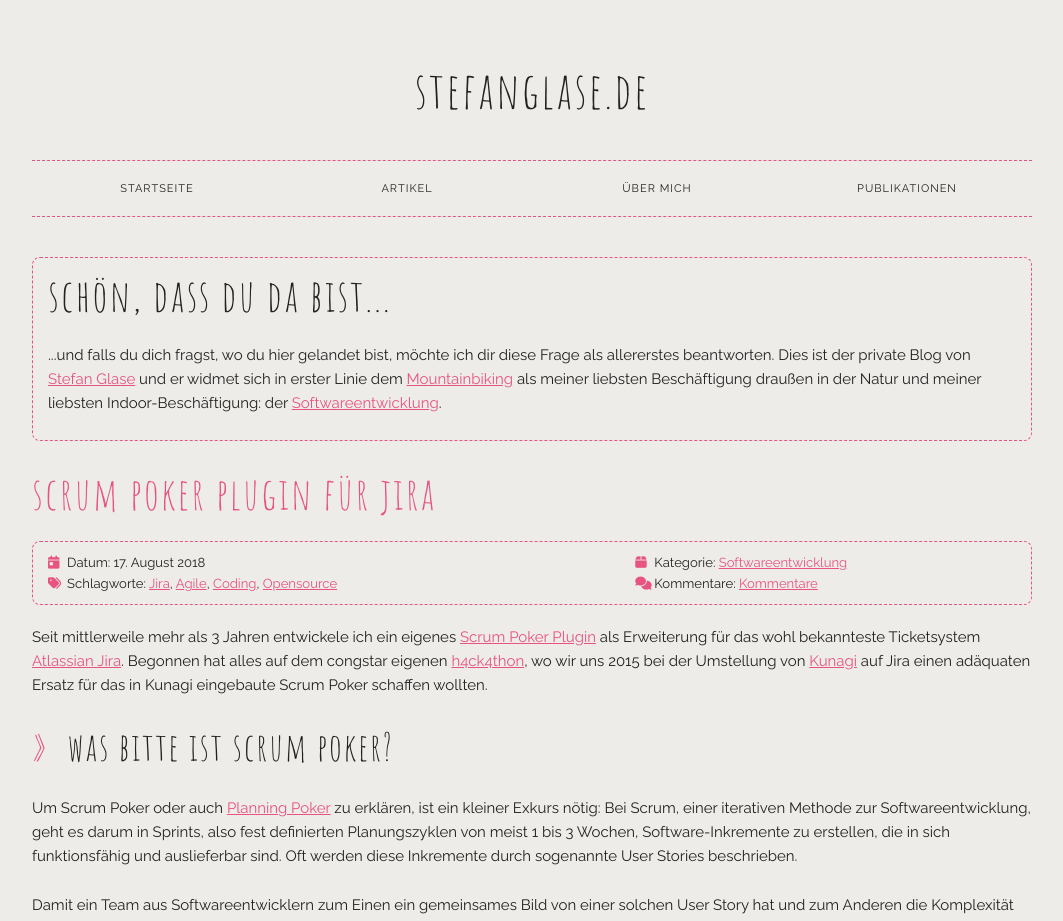
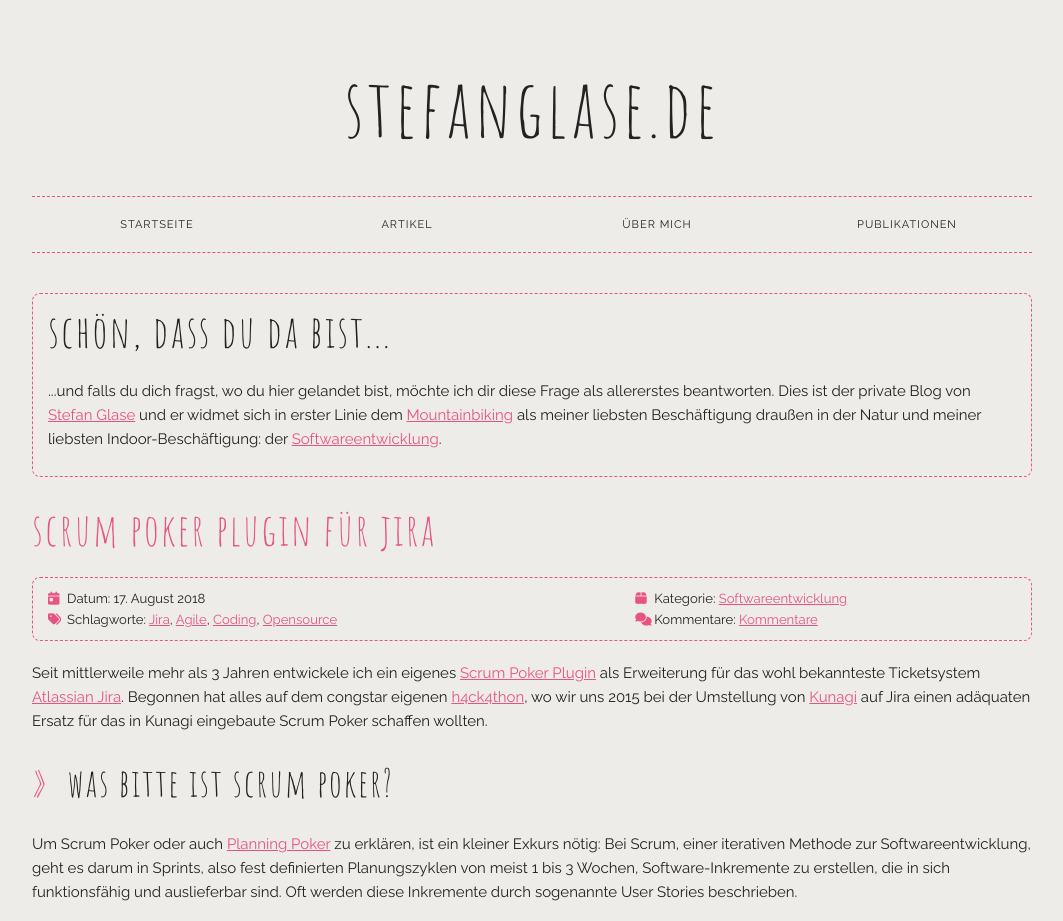
Before and after one commit to codescape/codescape.github.com, a Jekyll site: the page built from index.html, in a window 1280 px wide. Shown: the top 921 px of the page, without its empty margins (108-1171 px from the left). Built offline with Jekyll 4.4.1, drawn with Linux system fonts in a browser that asks for light colours; nearby versions of some CDN libraries; the list of posts is cut into pages by our own code; comment, search, counter and statistics services are not loaded.

Commit message:
Update custom.css

```diff
--- a/css/custom.css
+++ b/css/custom.css
@@ -23,6 +23,9 @@ h1, h2, h3, h4, h5, h6 {
   font-weight: 400;
   letter-spacing: .05em;
   text-transform: lowercase; }
+
+h1 {
+    font-size: 8rem; }
 
 h2 {
     font-size: 4.4rem; }
```
